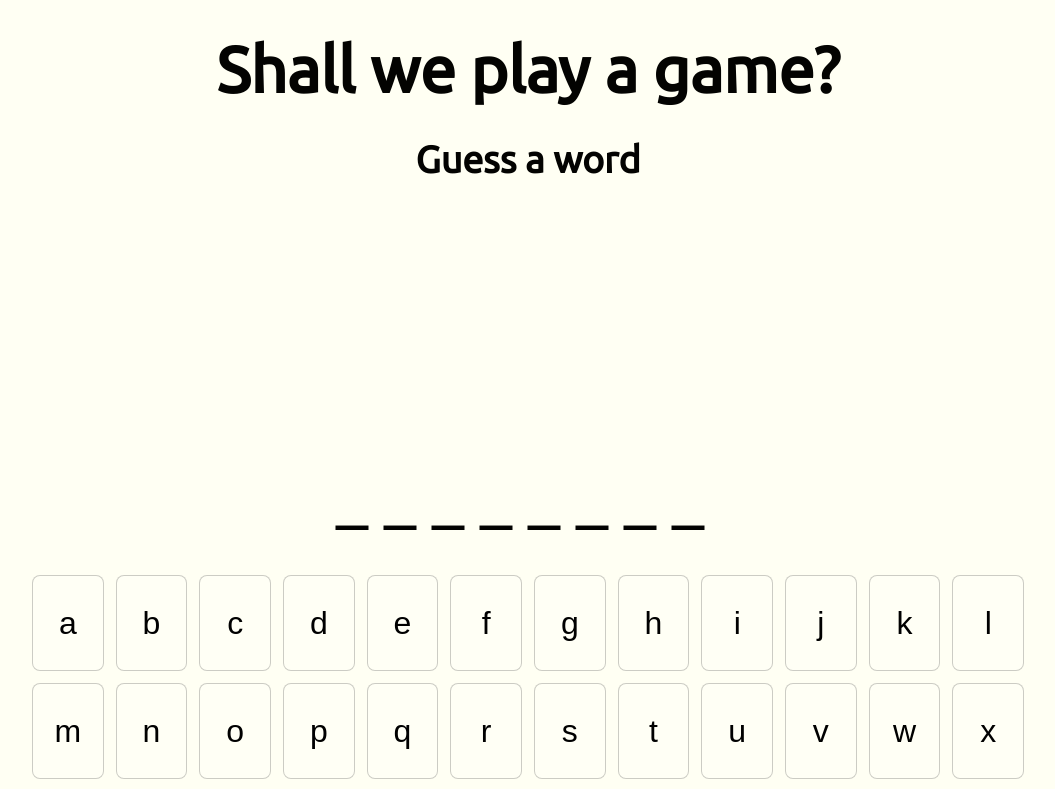
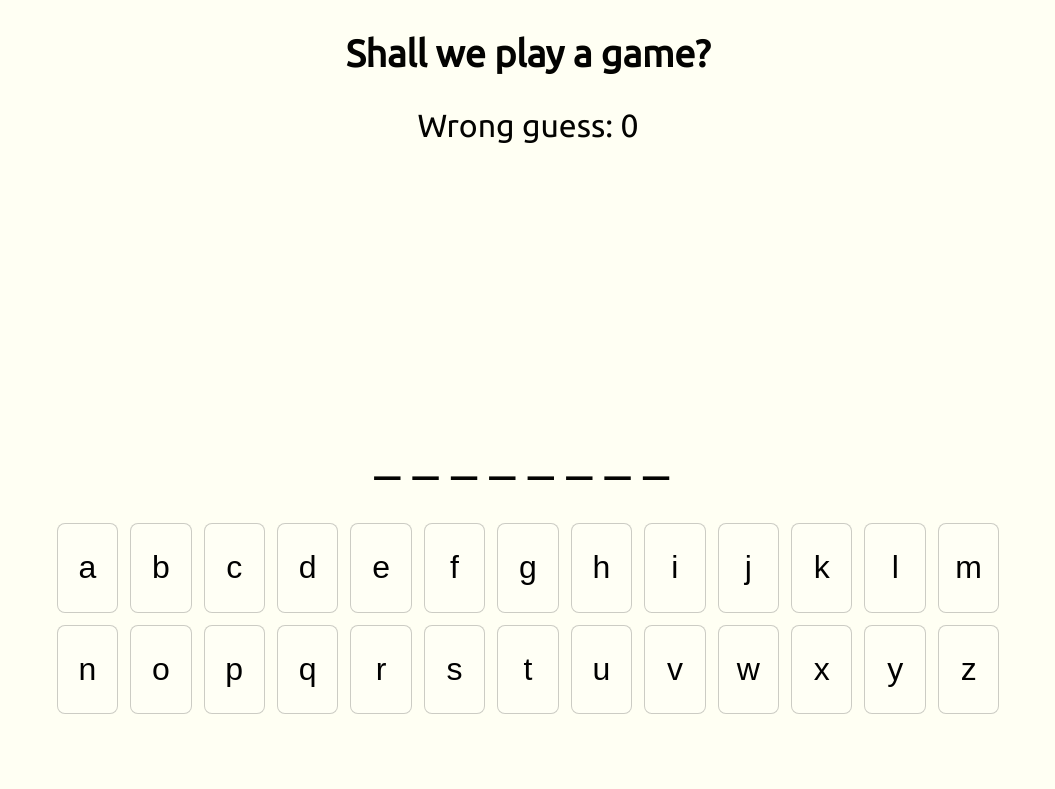
Before and after one commit to krissfrandsen/hangman-game-app, a React (Create React App) app: page / in a window 1280 px wide. Shown: the top 789 px of the page, without its empty margins (112-1167 px from the left). Built offline with nearby package versions, Linux system fonts and the light colour scheme; a web font is replaced by a local one.

Commit message:
fix keyboard display

```diff
--- a/src/App.css
+++ b/src/App.css
@@ -66,23 +66,22 @@ body {
   margin: 1em 0;
 }
 
-.title--wrapper h1 {
-  margin-bottom: 0.5em;
-}
-.figure-container {
+/* Figure */
+.figure--container {
+  margin-top: 1em;
   fill: transparent;
   stroke: var(--black);
   stroke-width: 4px;
   stroke-linecap: round;
 }
 
-.figure-part {
-  display: none;
-}
-
 /* Notification */
 .notification--wrapper {
   text-align: center;
+}
+
+.notification--wrapper h3 {
+  margin-bottom: 0.5em;
 }
 
 /* Hidden Word */
@@ -93,14 +92,9 @@ body {
 }
 
 .word--wrapper__item {
-  font-size: 2em;
+  font-size: 1.6em;
   font-weight: 600;
   margin: 0 0.25em 0 0;
-}
-
-.notification--wrapper {
-  display: flex;
-  flex-direction: column;
 }
 
 /* Keyboard */
@@ -112,9 +106,8 @@ body {
   margin: 0 auto 2em auto;
 }
 .btn--keys {
-  height: 3em;
-  width: 7%;
-  max-width: 5.625em;
+  height: 2.8em;
+  width: 6%;
   margin: 0.1875em;
   font-size: 1em;
 }
--- a/src/components/Figure.tsx
+++ b/src/components/Figure.tsx
@@ -6,7 +6,7 @@ const Figure = () => {
   console.log(count);
 
   return (
-    <svg height="250" width="200" className="figure-container">
+    <svg height="250" width="200" className="figure--container">
       {count > 0 && <line x1="20" y1="230" x2="100" y2="230" />}
       {count > 1 && <line x1="60" y1="20" x2="60" y2="230" />}
       {count > 2 && <line x1="60" y1="20" x2="140" y2="20" />}
--- a/src/components/Hangman.tsx
+++ b/src/components/Hangman.tsx
@@ -16,6 +16,7 @@ const Hangman: React.FC = () => {
     setGuessStatus,
     usedWords,
     setUsedWords,
+    isEndGame,
     setIsEndGame,
   } = useContext(HangmanContext);
 
@@ -100,13 +101,16 @@ const Hangman: React.FC = () => {
   return (
     <div className="container">
       <Title />
-      <Figure />
-      <HiddenWord />
-      <Notification restartGame={restartGame} />
-      <Keyboard guess={guess} />
       <p>
         <span>{count > 1 ? "Wrong guesses" : "Wrong guess"}</span>: {count}
       </p>
+      <Figure />
+      <HiddenWord />
+      {isEndGame ? (
+        <Notification restartGame={restartGame} />
+      ) : (
+        <Keyboard guess={guess} />
+      )}
     </div>
   );
 };
--- a/src/components/Notification.tsx
+++ b/src/components/Notification.tsx
@@ -13,7 +13,7 @@ const Notification: React.FC<GameType> = ({ restartGame }) => {
     <div className="notification--wrapper">
       {isEndGame && guessStatus.indexOf("_") < 0 ? (
         <>
-          <p>Congratulations! You win!</p>
+          <h3>Congratulations!</h3>
           <Button
             className="button btn--play btn__correct"
             onClick={() => restartGame()}
@@ -25,8 +25,9 @@ const Notification: React.FC<GameType> = ({ restartGame }) => {
       )}
       {isEndGame && guessStatus.indexOf("_") >= 0 && count >= 10 ? (
         <div>
+          <h3>You lose!</h3>
           <p>
-            You lose! Correct word is: <span>{word}</span>
+            Correct word is: <span>{word}</span>
           </p>
           <Button
             className="button btn--play btn__wrong"
--- a/src/components/Title.tsx
+++ b/src/components/Title.tsx
@@ -3,8 +3,7 @@ import React from "react";
 const Title = () => {
   return (
     <div className="title--wrapper">
-      <h1>Shall we play a game?</h1>
-      <h3>Guess a word</h3>
+      <h3>Shall we play a game?</h3>
     </div>
   );
 };
```
